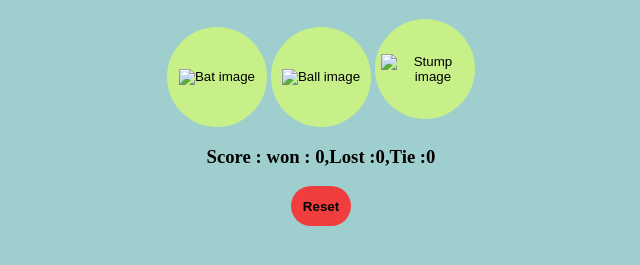
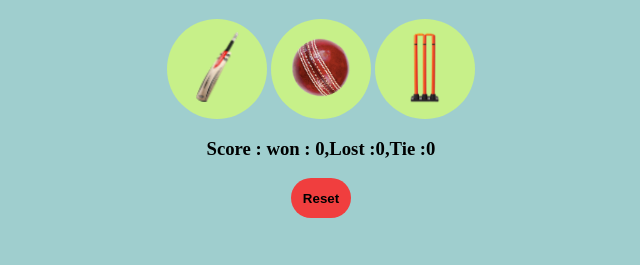
Before and after one commit to Vineetsingh01/Simple-Cricket-Score-Game, a plain HTML site: page index.html in a window 1280 px wide. Shown: the part 61-326 px from the top of the page, without its empty margins (319-959 px from the left). Drawn offline with Linux system fonts and the light colour scheme.

Commit message:
fourth commit

```diff
--- a/index.html
+++ b/index.html
@@ -14,7 +14,7 @@
     let resultMsg = getResult ('Bat',computerChoise);
     showResult ('Bat',computerChoise,resultMsg);
     "
-    ><img src="image/bat.png" alt="Bat image" class="choise-image">
+    ><img src="bat.png" alt="Bat image" class="choise-image">
     </button>
 
     <button class="choice-button" onclick="
@@ -23,7 +23,7 @@
     showResult ('Ball',computerChoise,resultMsg);
     "
 
-    ><img src="image/ball.png" alt="Ball image" class="choise-image">
+    ><img src="ball.png" alt="Ball image" class="choise-image">
     </button>
 
 
@@ -31,7 +31,7 @@
     computerChoise = generateComputerChoise();
     resultMsg = getResult ('Stump',computerChoise);
     showResult ('Stump',computerChoise,resultMsg);
-    "><img src="image/stump.png" alt="Stump image" class="choise-image">
+    "><img src="stump.png" alt="Stump image" class="choise-image">
     </button>
 
     <h3 id="user-move"></h3>
```
